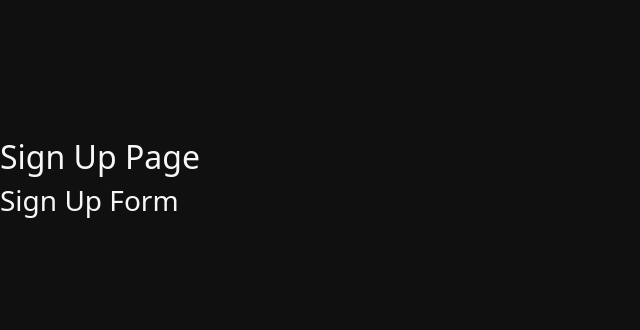
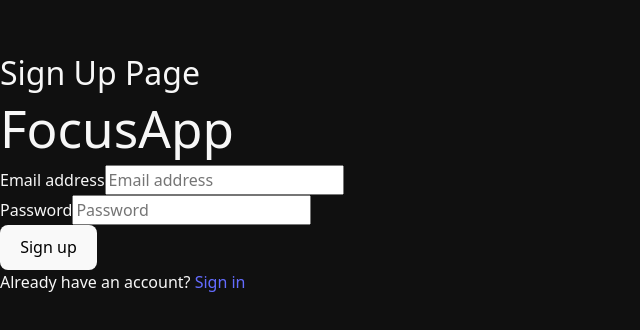
Before and after one commit to karimbdwrk/todolist-app-electron, a React (Vite) app: page /signup in a window 1280 px wide. Shown: the part 218-548 px from the top of the page, without its empty margins (0-640 px from the left). Built offline with nearby package versions, Linux system fonts and the light colour scheme.

Commit message:
signin and sign out and sign up

```diff
--- a/src/components/SignInForm.jsx
+++ b/src/components/SignInForm.jsx
@@ -1,10 +1,77 @@
 import React, { useState } from "react";
-import { createUserWithEmailAndPassword } from "firebase/auth";
+import { signInWithEmailAndPassword } from "firebase/auth";
+import { auth } from "../services/firebase.config";
+import { NavLink, useNavigate } from "react-router-dom";
 
 const SignInForm = () => {
+	const navigate = useNavigate();
+	const [email, setEmail] = useState("");
+	const [password, setPassword] = useState("");
+
+	const onLogin = (e) => {
+		e.preventDefault();
+		signInWithEmailAndPassword(auth, email, password)
+			.then((userCredential) => {
+				// Signed in
+				const user = userCredential.user;
+				navigate("/");
+				console.log(user);
+			})
+			.catch((error) => {
+				const errorCode = error.code;
+				const errorMessage = error.message;
+				console.log(errorCode, errorMessage);
+			});
+	};
+
 	return (
 		<>
-			<h3>Sign In Form</h3>
+			<main>
+				<section>
+					<div>
+						<p> FocusApp </p>
+
+						<form>
+							<div>
+								<label htmlFor='email-address'>
+									Email address
+								</label>
+								<input
+									id='email-address'
+									name='email'
+									type='email'
+									required
+									placeholder='Email address'
+									onChange={(e) => setEmail(e.target.value)}
+								/>
+							</div>
+
+							<div>
+								<label htmlFor='password'>Password</label>
+								<input
+									id='password'
+									name='password'
+									type='password'
+									required
+									placeholder='Password'
+									onChange={(e) =>
+										setPassword(e.target.value)
+									}
+								/>
+							</div>
+
+							<div>
+								<button onClick={onLogin}>Login</button>
+							</div>
+						</form>
+
+						<p className='text-sm text-white text-center'>
+							No account yet?{" "}
+							<NavLink to='/signup'>Sign up</NavLink>
+						</p>
+					</div>
+				</section>
+			</main>
 		</>
 	);
 };
--- a/src/components/SignUpForm.jsx
+++ b/src/components/SignUpForm.jsx
@@ -1,11 +1,81 @@
 import React, { useState } from "react";
+import { NavLink, useNavigate } from "react-router-dom";
 import { createUserWithEmailAndPassword } from "firebase/auth";
+import { auth } from "../services/firebase.config";
 
 const SignUpForm = () => {
+	const navigate = useNavigate();
+
+	const [email, setEmail] = useState("");
+	const [password, setPassword] = useState("");
+
+	const onSubmit = async (e) => {
+		e.preventDefault();
+
+		await createUserWithEmailAndPassword(auth, email, password)
+			.then((userCredential) => {
+				// Signed in
+				const user = userCredential.user;
+				console.log(user);
+				navigate("/signin");
+				// ...
+			})
+			.catch((error) => {
+				const errorCode = error.code;
+				const errorMessage = error.message;
+				console.log(errorCode, errorMessage);
+				// ..
+			});
+	};
+
 	return (
-		<>
-			<h3>Sign Up Form</h3>
-		</>
+		<main>
+			<section>
+				<div>
+					<div>
+						<h1> FocusApp </h1>
+						<form>
+							<div>
+								<label htmlFor='email-address'>
+									Email address
+								</label>
+								<input
+									type='email'
+									label='Email address'
+									value={email}
+									onChange={(e) => setEmail(e.target.value)}
+									required
+									placeholder='Email address'
+								/>
+							</div>
+
+							<div>
+								<label htmlFor='password'>Password</label>
+								<input
+									type='password'
+									label='Create password'
+									value={password}
+									onChange={(e) =>
+										setPassword(e.target.value)
+									}
+									required
+									placeholder='Password'
+								/>
+							</div>
+
+							<button type='submit' onClick={onSubmit}>
+								Sign up
+							</button>
+						</form>
+
+						<p>
+							Already have an account?{" "}
+							<NavLink to='/signin'>Sign in</NavLink>
+						</p>
+					</div>
+				</div>
+			</section>
+		</main>
 	);
 };
 
--- a/src/pages/HomePage.jsx
+++ b/src/pages/HomePage.jsx
@@ -1,11 +1,45 @@
-import React from "react";
-import { Link } from "react-router-dom";
+import React, { useState, useEffect } from "react";
+import { Link, useNavigate } from "react-router-dom";
+import { onAuthStateChanged, signOut } from "firebase/auth";
+import { auth } from "../services/firebase.config";
 
 const HomePage = () => {
+	const navigate = useNavigate();
+
+	const handleLogout = () => {
+		signOut(auth)
+			.then(() => {
+				// Sign-out successful.
+				navigate("/");
+				console.log("Signed out successfully");
+			})
+			.catch((error) => {
+				// An error happened.
+			});
+	};
+
+	useEffect(() => {
+		onAuthStateChanged(auth, (user) => {
+			if (user) {
+				// User is signed in, see docs for a list of available properties
+				// https://firebase.google.com/docs/reference/js/firebase.User
+				const uid = user.uid;
+				// ...
+				console.log("uid", uid);
+			} else {
+				// User is signed out
+				// ...
+				console.log("user is logged out");
+			}
+		});
+	}, []);
+
 	return (
 		<>
 			<h1>Home Page</h1>
 			<Link to='/signin'>Sign In</Link>
+			<Link to='/signup'>Sign Up</Link>
+			<button onClick={handleLogout}>Logout</button>
 		</>
 	);
 };
```
